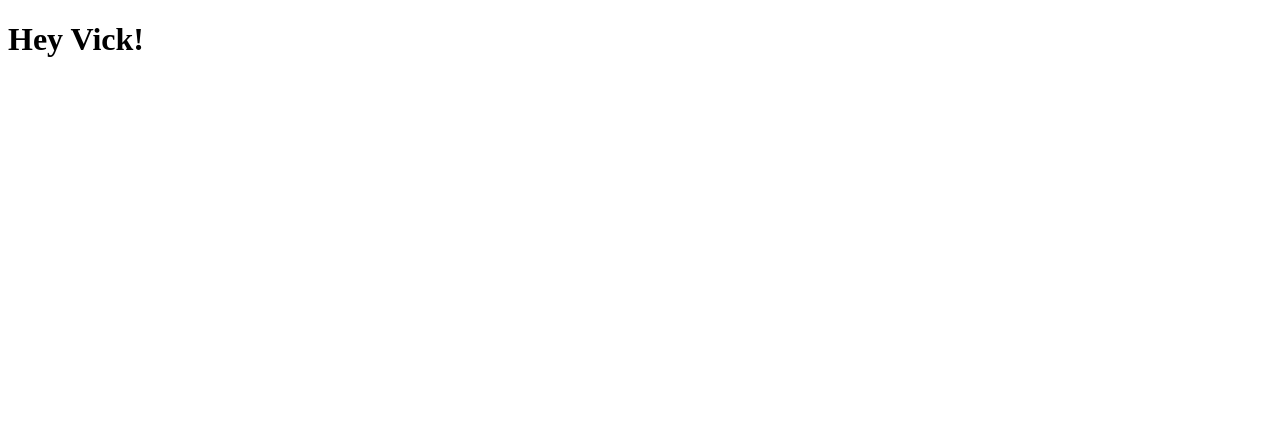
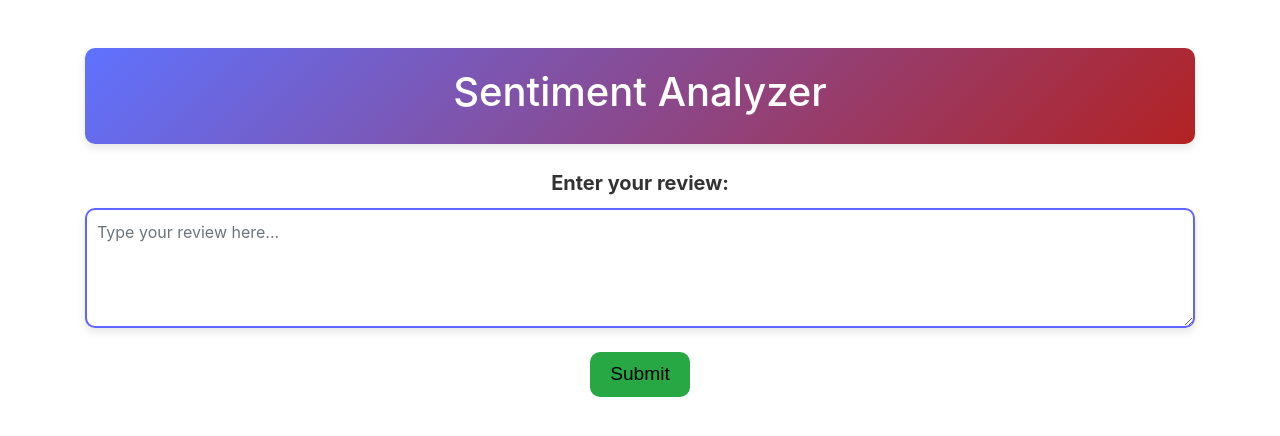
Before and after one commit to Harshadeep6/sentiment_analyzer, a Flask app: page / in a window 1280 px wide. Before the commit the part shown is almost empty. Shown: the top 436 px of the page. Run offline with Flask 3, Linux system fonts and the light colour scheme; parts of the project's set-up code (start-up, migrations or seed data) failed here and were passed over; some libraries are stand-ins or nearby versions.

Commit message:
added UI

```diff
--- a/templates/index.html
+++ b/templates/index.html
@@ -3,9 +3,100 @@
 <head>
     <meta charset="UTF-8">
     <meta name="viewport" content="width=device-width, initial-scale=1.0">
-    <title>Sentiment Analyzer</title>
+    <title>Sentiment Analysis</title>
+    <link rel="stylesheet" href="https://stackpath.bootstrapcdn.com/bootstrap/4.5.2/css/bootstrap.min.css">
+    <style>
+        .header-box {
+            padding: 20px;
+            text-align: center;
+            background: linear-gradient(135deg, #5f72ff, #b32222); /* Gradient background */
+            border-radius: 10px; /* Rounded corners */
+            color: white; /* Text color */
+            box-shadow: 0 4px 8px rgba(0, 0, 0, 0.1); /* Light shadow for the box */
+        }
+
+        .review-label {
+            font-size: 1.25rem; /* Increased font size */
+            font-weight: bold;  /* Make the text bold */
+            color: #333;        /* Slightly darker text color */
+            margin-bottom: 10px; /* Adds space below the label */
+            display: block;     /* Makes the label take full width */
+        }
+
+         .custom-textarea {
+            border: 2px solid #5f64ff;  /* Beautiful border with the same color as the header gradient */
+            border-radius: 10px;        /* Rounded corners */
+            padding: 10px;              /* Internal padding for better look */
+            box-shadow: 0 4px 8px rgba(0, 0, 0, 0.1); /* Subtle shadow to give it depth */
+            font-size: 1rem;            /* Slightly larger font for readability */
+            transition: border-color 0.3s ease; /* Smooth transition on hover */
+        }
+
+        .gradient-btn {
+            color: black; /* Text color */
+            border: none; /* Removes the default border */
+            border-radius: 10px; /* Rounded corners */
+            padding: 8px 20px; /* Padding for better size */
+            font-size: 1.2rem; /* Font size */
+            cursor: pointer; /* Pointer cursor on hover */
+            transition: background 0.3s ease; /* Smooth transition for background */
+            font-family: sans-serif;
+        }
+
+        #sentimentLabel h4 {
+            color: aquamarine;
+            font-size: 2rem;
+        }
+
+        .gradient-result {
+            background: linear-gradient(to right, blue, red);
+            -webkit-background-clip: text;
+            color: transparent;
+            font-size: 2rem;
+        }
+
+    </style>
 </head>
 <body>
-    <h1>Hey Vick!</h1>
+    <div class="container mt-5">
+        <div class="header-box"> <!-- Added this div to wrap the header -->
+            <h1 class="text-center">Sentiment Analyzer</h1>
+        </div>
+        <form id="reviewForm" class="mt-4">
+            <div class="form-group">
+                <label for="review" class="review-label text-center">Enter your review:</label>
+                <textarea class="form-control custom-textarea" id="review" rows="4" placeholder="Type your review here..."></textarea>
+            </div>
+           <div class="text-center mt-4">
+                <button type="button" class="btn btn-success gradient-btn" onclick="submitReview()">Submit</button>
+            </div>
+        </form>
+
+        <div id="sentimentLabel" class="text-center mt-5"><span id="result"></span></div>
+    </div>
+
+    <script>
+        function submitReview() {
+            const review = document.getElementById('review').value;
+
+            fetch('/predict', {
+                method: 'POST',
+                headers: {
+                    'Content-Type': 'application/json',
+                },
+                body: JSON.stringify({ review: review }),
+            })
+            .then(response => response.json())
+            .then(data => {
+                if (document.getElementById('review').value !== '') {
+                    document.getElementById('sentimentLabel').innerHTML = `<h4>It's a <span class="gradient-result">${data.sentiment}</span> review.</h4>`;
+                }
+                // document.getElementById('result').innerHTML = `<h4>${data.sentiment}</h4>`;
+            })
+            .catch(error => {
+                document.getElementById('result').innerHTML = `<h4>Error: ${error.message}</h4>`;
+            });
+        }
+    </script>
 </body>
 </html>
```
